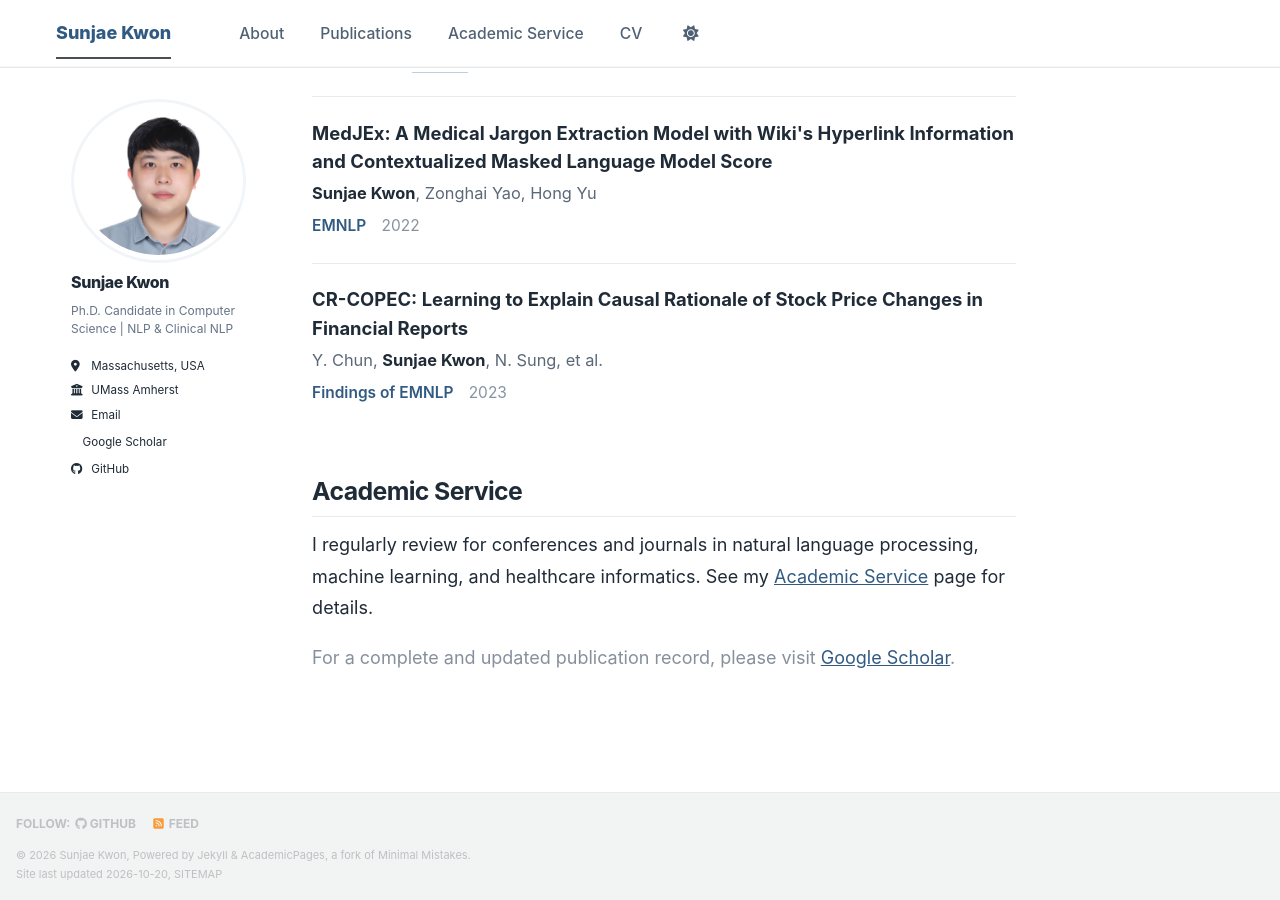
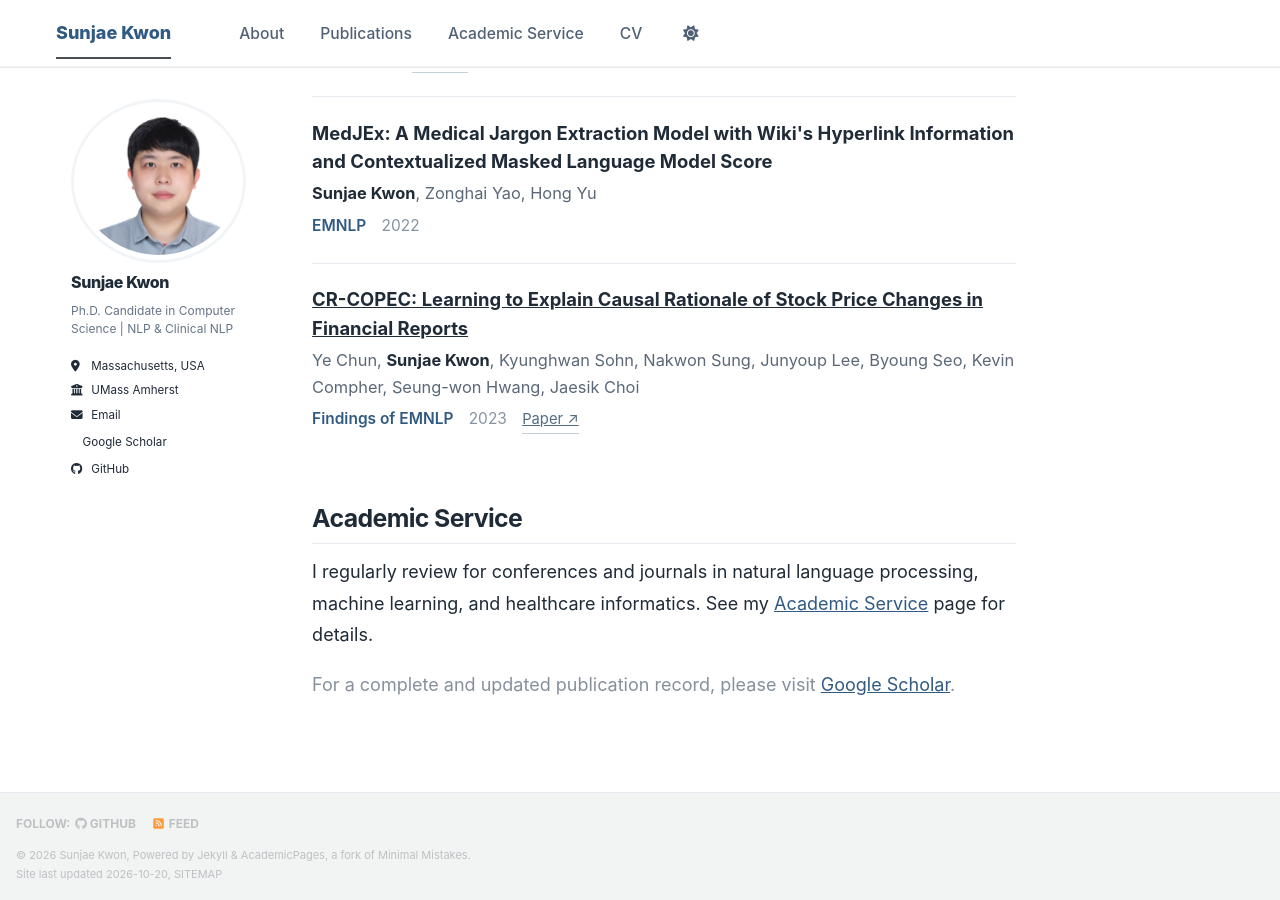
Before and after one commit to soon91jae/soon91jae.github.io, a Jekyll site: the page built from _pages/about.md, in a window 1280 px wide and 900 px high, scrolled down 1360 px. Built offline with Jekyll 4.4.1, drawn with Linux system fonts in a browser that asks for light colours; a style sheet for code colours, icons or effects is not loaded.

Commit message:
Finish complete listed authors for all publications

```diff
--- a/_data/papers.yml
+++ b/_data/papers.yml
@@ -61,8 +61,9 @@
   paper: "https://aclanthology.org/2023.acl-long.88/"
 - year: 2023
   title: "CR-COPEC: Learning to Explain Causal Rationale of Stock Price Changes in Financial Reports"
-  authors: "Y. Chun, Sunjae Kwon, N. Sung, et al."
+  authors: "Ye Chun, Sunjae Kwon, Kyunghwan Sohn, Nakwon Sung, Junyoup Lee, Byoung Seo, Kevin Compher, Seung-won Hwang, Jaesik Choi"
   venue: "Findings of EMNLP"
+  paper: "https://aclanthology.org/2023.findings-emnlp.26/"
 - year: 2023
   title: "Multi-label Few-shot ICD Coding as Autoregressive Generation with Prompt"
   authors: "Zhichao Yang, Sunjae Kwon, Hong Yu"
```
